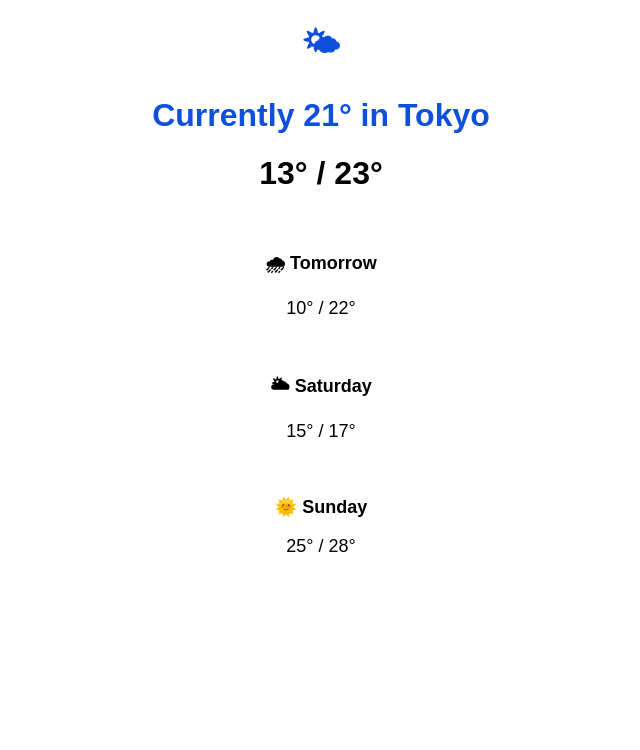
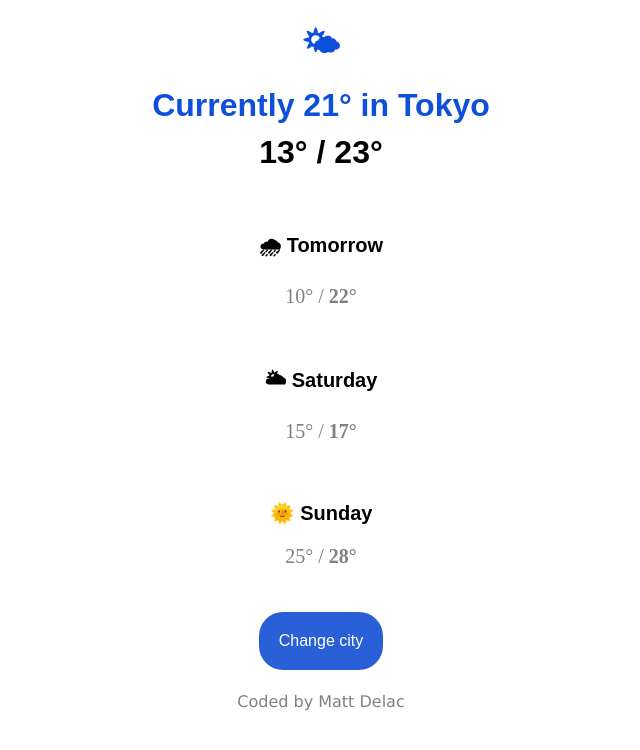
Before and after one commit to dipakship/HTML-Project-1, a plain HTML site: page replicatewebpage.html in a window 1280 px wide. Shown: the whole page, without its empty margins (319-959 px from the left). Drawn offline with Linux system fonts and the light colour scheme.

Commit message:
continued replicating site as best as possible

```diff
--- a/replicatewebpage.html
+++ b/replicatewebpage.html
@@ -18,18 +18,27 @@
                 }
 
                 p{
-                    text-align: center;
                     font-size: 18px;
                     font-family: Arial, Helvetica, sans-serif;
                 }
 
-                .center{
-                    margin-left: auto;
-                    margin-right: auto;
+                body{
+                    text-align: center
                 }
 
-                .bold{
-                    font-weight: bold;
+                .button{
+                    background-color: #2960D7;
+                    color: white;
+                    border: none;
+                    text-align: center;
+                    font-size: 16px;
+                    padding: 20px;
+                    border-radius: 24px;
+                    margin: 6px 6px;
+                }
+
+                .lineSpacing{
+                    line-height: 0.5em;
                 }
 
                 #black{
@@ -39,8 +48,20 @@
                 #dayOfTheWeek{
                     text-align: center;
                     font-weight: bold;
-                    font-size: 18px;
+                    font-size: 20px;
                     font-family: Arial, Helvetica, sans-serif;
+                }
+
+                #temperature{
+                    font-family: 'Times New Roman', Times, serif;
+                    font-size: 20px;
+                    color: gray;
+                }
+
+                #authorCredit{
+                    font-family: Verdana, Geneva, Tahoma, sans-serif;
+                    color: gray;
+                    font-size: 16px;
                 }
 
             </style>
@@ -48,18 +69,26 @@
 
     <body>
         <h1> &#127780; </h1>
-        <h1> Currently 21° in Tokyo </h1>
+        <h1 class = "lineSpacing"> Currently 21° in Tokyo </h1>
         <h1 id = "black"> 13° / <b> 23° </b> </h1>
         <br>
 
         <p id = "dayOfTheWeek"> &#127783; Tomorrow </p>
-        <p> 10° / 22° </p>
+        <p id = "temperature"> 10° / <b> 22° </b> </p>
         <br>
 
         <p id = "dayOfTheWeek"> &#127781; Saturday </p>
-        <p> 15° / 17° </p>
+        <p id = "temperature"> 15° / <b> 17° </b> </p>
         <br>
 
         <p id = "dayOfTheWeek"> &#127774; Sunday </p>
-        <p> 25° / 28° </p>
+        <p id = "temperature"> 25° / <b> 28° </b> </p>
+
+        <br>
+
+        <button class = "button">
+            Change city
+        </button>
+
+        <p id = "authorCredit"> Coded by Matt Delac </p>
     </body>
```
